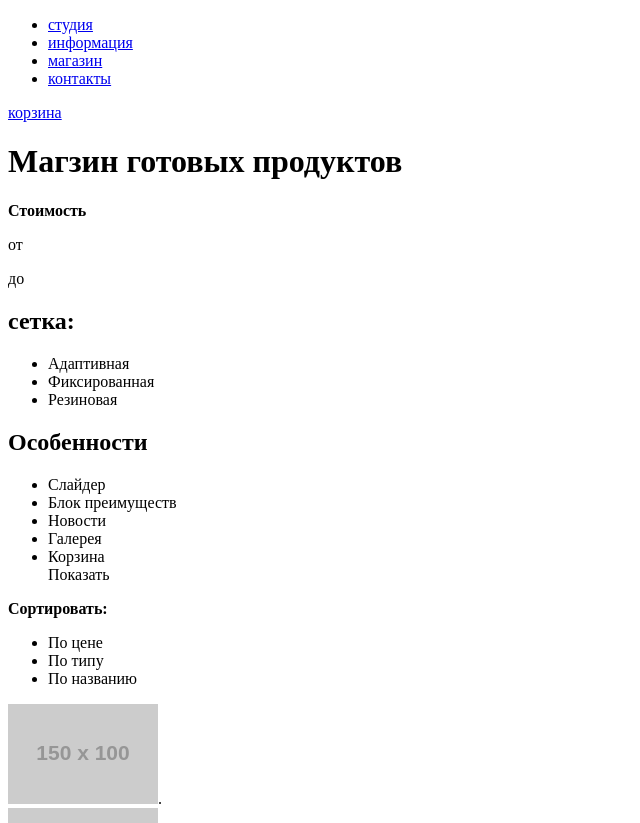
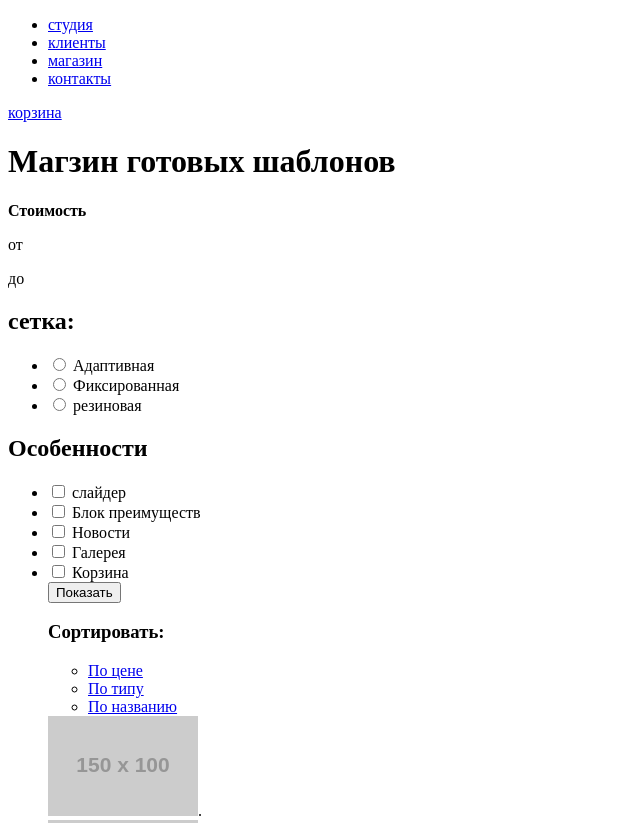
Before and after one commit to itsarseny/248412-nerds, a plain HTML site: page catalog.html in a window 1280 px wide. Shown: the top 823 px of the page, without its empty margins (0-640 px from the left). Drawn offline with Linux system fonts and the light colour scheme; placeholder pictures from the web are drawn by us.

Commit message:
исправил,надеюсь все будет понятно,очень жду проверки,спасибо!

```diff
--- a/catalog.html
+++ b/catalog.html
@@ -1,16 +1,19 @@
 <!DOCTYPE html>
 <html lang="ru">
   <head>
+    <LINK REL=STYLESHEET TYPE="text.css" HREF="URL">
     <meta charset="utf-8">
     <title>catalog</title>
   </head>
   <body>
  <header class="main-header">
 <div class="container">
+  <div class="logo-nerds">
+</div>
 <nav class="main-navigation">
   <ul>
     <li> <a href="#">студия</a> </li>
-    <li> <a href="#">информация</a> </li>
+    <li> <a href="#">клиенты</a> </li>
     <li> <a href="#">магазин</a> </li>
     <li> <a href="#">контакты</a> </li>
   </ul>
@@ -19,13 +22,14 @@
   <a class="login" href="#">корзина</a>
   </div>
   <span class="type-page">
-    <h1>Магзин готовых продуктов</h1>
+    <h1>Магзин готовых шаблонов</h1>
   </span>
+</div>
   <main class="container">
-  <div class="left-container">
-    <spam class="main-text-container">
+<form>
+    <span class="main-text-container">
     <p><b>Стоимость</b></p>
-    </spam>
+  </span>
     <div class="javascript">
       <p>от</p>
       <p>до</p>
@@ -33,30 +37,51 @@
     <section class="choose">
       <h2>сетка:</h2>
         <ul>
-          <li class="small-menu">Адаптивная</li>
-          <li class="small-menu">Фиксированная</li>
-          <li class="small-menu">Резиновая</li>
+          <li>
+           <input id="adaptive" type="radio">
+           <label for="adaptive">Адаптивная</label>
+          </li>
+          <li>
+           <input id="adaptive" type="radio">
+           <label for="adaptive">Фиксированная</label>
+          </li>
+          <li>
+           <input id="adaptive" type="radio">
+           <label for="adaptive">резиновая</label>
+          </li>
        </ul>
-  <spam class="main-text-container">
+  <span class="main-text-container">
        <h2>Особенности</h2>
-       </spam>
+     </span>
        <ul>
-         <li class="sqrt-menu">Слайдер</li>
-         <li class="sqrt-menu">Блок преимуществ</li>
-         <li class="sqrt-menu">Новости</li>
-         <li class="sqrt-menu">Галерея</li>
-         <li class="sqrt-menu">Корзина</li>
-<buttom class="show-buttom" type="buttom">Показать</buttom>
-  </div>
+        <li> <input id="adaptive" type="checkbox">
+<label for="adaptive">слайдер</label>
+       </li>
+       <li> <input id="adaptive" type="checkbox">
+       <label for="adaptive">Блок преимуществ</label>
+       </li>
+       <li> <input id="adaptive" type="checkbox">
+   <label for="adaptive">Новости</label>
+      </li>
+      <li> <input id="adaptive" type="checkbox">
+<label for="adaptive">Галерея</label>
+     </li>
+     <li> <input id="adaptive" type="checkbox">
+<label for="adaptive">Корзина</label>
+    </li>
+
+<button class="show-button" type="button">Показать</button>
+</form>
   <div class="right-container">
-    <spam class="main-text-container">
-    <p><b>Сортировать:</b></p>
-    </spam>
+    <span class="main-text-container">
+    <p><h3>Сортировать:</h3></p>
+  </span>
     <ul>
-      <li>По цене</li>
-      <li>По типу</li>
-      <li>По названию</li>
+      <li> <a href="#">По цене </a> </li>
+      <li> <a href="#">По типу </a> </li>
+      <li> <a href="#">По названию </a> </li>
     </ul>
+    <div class="makets">
     <div class="model-1">
     <img src="http://placehold.it/150x100" alt="Макет-2">.
   </div>
@@ -76,23 +101,27 @@
 <img src="http://placehold.it/150x100" alt="макет-7">
 </div>
   </div>
+  <ul>
+    <li> <a href="#">1</a> </li>
+    <li> <a href="#">2</a> </li>
+    <li> <a href="#">3</a> </li>
+      <li> <a href="#">Следующая</a> </li>
+  </ul>
 
 </main>
 </div>
 <footer class="main-footer">
- <div class="logos">
-  <img src="ss" alt="логотипы">
-</div>
+
 <section class="map">
     <img src="http://placehold.it/150x100" alt="карта">
 </section>
-<section class="footer-copyright">
+<section class="footer-socials">
  <ul>
    <li> <a href="#">vk</a> </li>
    <li> <a href="#">facebook</a> </li>
    <li> <a href="#">instagramm</a> </li>
  </ul>
-   <p><h2>Давайте дружить это выгодно!</h2></p>
+   <h2>Давайте дружить это выгодно!</h2>
      <p>скидка 10% для друзей из социальных сетей</p>
 </section>
 </footer>
```
Also changed, not shown: index.html (+50 -11 lines), 1 other file.
